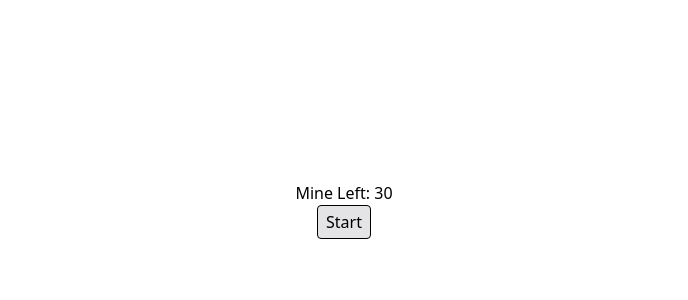
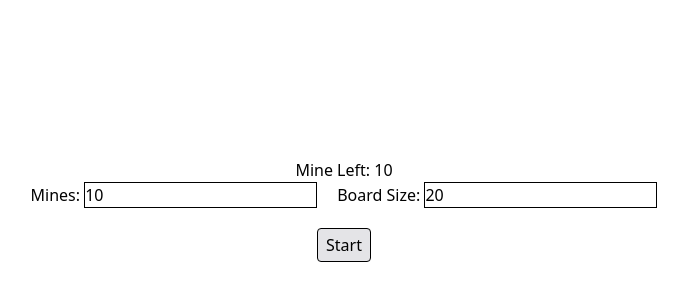
Before and after one commit to hryjosn/Minesweeper, a React (Create React App) app: page / in a window 1280 px wide. Shown: the part 180-480 px from the top of the page, without its empty margins (296-984 px from the left). Built offline with nearby package versions, Linux system fonts and the light colour scheme.

Commit message:
Let user can enter size and mine count

```diff
--- a/src/components/Board.tsx
+++ b/src/components/Board.tsx
@@ -13,12 +13,13 @@ const Board = () => {
     mineList,
     onClick,
     gameStatus,
-    checkWin,
+    markedNumber,
     onDoubleClick,
     start,
+    mineCount,
+    size,
   } = BoardStore;
-  const NUMBER_OF_MINES = 30;
-  const BOARD_SIZE = 20;
+
   const [time, setTime] = useState(0);
   const { SHOW, HIDDEN, MARKED } = TILE_STATUS;
   const intervalRef = useRef<NodeJS.Timer>();
@@ -36,20 +37,35 @@ const Board = () => {
   return (
     <div className="text-center">
       <h1>{gameStatus}</h1>
-      <h1>
-        Mine Left:{" "}
-        {NUMBER_OF_MINES -
-          (board.reduce(
-            (acc, cur) =>
-              cur.filter((tile) => tile.status === MARKED).length + acc,
-            0,
-          ),
-          0)}
-      </h1>
+      <h1>Mine Left: {Number(mineCount) - markedNumber}</h1>
+      <div className="flex justify-center gap-5">
+        <div>
+          <label>Mines: </label>
+          <input
+            className="border border-black"
+            placeholder="Mines"
+            value={mineCount}
+            onChange={(e) => {
+              BoardStore.mineCount = e.target.value;
+            }}
+          />
+        </div>
+        <div>
+          <label>Board Size: </label>
+          <input
+            className="border border-black"
+            placeholder="Mines"
+            value={size}
+            onChange={(e) => {
+              BoardStore.size = e.target.value;
+            }}
+          />
+        </div>
+      </div>
       <button
-        className="border bg-zinc-200 border-black px-2 py-1 rounded mb-5"
+        className="border bg-zinc-200 border-black px-2 py-1 rounded my-5"
         onClick={() => {
-          start({ size: BOARD_SIZE });
+          start();
         }}
       >
         {board.length ? "Restart" : "Start"}
@@ -75,10 +91,11 @@ const Board = () => {
                     {
                       "bg-yellow-500": tile.status === MARKED,
                     },
-
                     {
                       "bg-purple-500":
-                        gameStatus && tile.isMine && tile.status === MARKED,
+                        gameStatus === "lose" &&
+                        tile.isMine &&
+                        tile.status === MARKED,
                     },
                   )}
                   onDoubleClick={() => {
@@ -86,20 +103,22 @@ const Board = () => {
                   }}
                   onContextMenu={(e) => {
                     e.preventDefault();
+
                     if (gameStatus) {
                       e.stopPropagation();
                       return;
                     }
+
                     runInAction(() => {
                       if (tile.status === MARKED) {
                         tile.status = HIDDEN;
                       } else {
-                        if (tile.status === HIDDEN) {
+                        if (
+                          tile.status === HIDDEN &&
+                          markedNumber < Number(mineCount)
+                        ) {
                           tile.status = MARKED;
                         }
-                      }
-                      if (checkWin()) {
-                        BoardStore.gameStatus = "You win";
                       }
                     });
                   }}
@@ -109,7 +128,7 @@ const Board = () => {
                       return;
                     }
                     if (mineList.length === 0) {
-                      setMinePositions(BOARD_SIZE, NUMBER_OF_MINES, tile);
+                      setMinePositions(tile);
                       console.log("mineList>", mineList);
                     }
                     if (tile.status !== MARKED) {
--- a/src/store/BoardStore.ts
+++ b/src/store/BoardStore.ts
@@ -15,12 +15,15 @@ interface IPosition {
 }
 class BoardStore {
   board: ITile[][] = [];
+  mineCount = "10";
+  size = "20";
   mineList: IPosition[] = [];
-  gameStatus = "";
+  gameStatus: "lose" | "win" | "" = "";
   constructor() {
     makeAutoObservable(this);
   }
-  setUp = ({ size }: { size: number }) => {
+  setUp = () => {
+    const size = Number(this.size);
     for (let i = 0; i < size; i++) {
       const row = [];
       for (let j = 0; j < size; j++) {
@@ -36,11 +39,11 @@ class BoardStore {
       this.board = [...this.board, row];
     }
   };
-  start = ({ size }: { size: number }) => {
+  start = () => {
     this.board = [];
     this.mineList = [];
     this.gameStatus = "";
-    this.setUp({ size });
+    this.setUp();
   };
   onDoubleClick = (tile: ITile) => {
     const nearByTileList = this.getNearByTiles(tile);
@@ -50,27 +53,17 @@ class BoardStore {
     ) {
       nearByTileList.forEach((nearByTile) => {
         if (nearByTile.status !== MARKED) {
-          if (nearByTile.isMine) {
-            this.gameStatus = "You lose";
-            this.board.forEach((row) => {
-              row.forEach((tile) => {
-                if (tile.isMine) tile.status = SHOW;
-              });
-            });
-            return;
-          }
-          nearByTile.status = SHOW;
-
-          nearByTile.text = this.countMineNumber(
-            this.getNearByTiles(nearByTile),
-          ).toString();
+          this.onClick(nearByTile);
         }
       });
     }
   };
   countMineNumber = (tileList: ITile[]): number =>
     tileList.filter((tile) => tile.isMine).length;
-  setMinePositions = (size: number, numberOfMines: number, tile: ITile) => {
+  setMinePositions = (tile: ITile) => {
+    const size = Number(this.size);
+    const numberOfMines = Number(this.mineCount);
+
     while (this.mineList.length < numberOfMines) {
       const x = this.generateRandomNumber(size);
       const y = this.generateRandomNumber(size);
@@ -91,24 +84,40 @@ class BoardStore {
   onClick = (clickedTile: ITile) => {
     this.revealTile(clickedTile);
     if (clickedTile.isMine) {
-      this.gameStatus = "You lose";
-      this.board.forEach((row) => {
-        row.forEach((tile) => {
-          if (tile.isMine) tile.status = SHOW;
+      this.gameStatus = "lose";
+      this.showResult();
+    } else {
+      clickedTile.status = SHOW;
+
+      if (this.checkWin()) {
+        this.gameStatus = "win";
+
+        this.board.forEach((row) => {
+          row.forEach((tile) => {
+            if (tile.isMine && tile.status !== MARKED) tile.status = MARKED;
+          });
         });
-      });
-    } else {
-      if (this.checkWin()) {
-        this.gameStatus = "You win";
       }
     }
+  };
+  get markedNumber() {
+    return this.board.reduce(
+      (acc, cur) => cur.filter((tile) => tile.status === MARKED).length + acc,
+      0,
+    );
+  }
+  showResult = () => {
+    this.board.forEach((row) => {
+      row.forEach((tile) => {
+        if (tile.isMine && tile.status !== MARKED) tile.status = SHOW;
+      });
+    });
   };
 
   checkWin = () => {
     return this.board.every((row) =>
       row.every(
-        (tile) =>
-          tile.status === SHOW || (tile.isMine && tile.status === MARKED),
+        (tile) => (tile.isMine && tile.status !== SHOW) || tile.status === SHOW,
       ),
     );
   };
@@ -123,7 +132,9 @@ class BoardStore {
     const mineCount = nearByTileList.filter((tile) => tile.isMine).length;
     if (mineCount === 0) {
       nearByTileList.forEach((nearByTile) => {
-        nearByTile.status = SHOW;
+        if (nearByTile.status !== MARKED) {
+          nearByTile.status = SHOW;
+        }
         this.revealTile(nearByTile);
       });
     } else {
```
